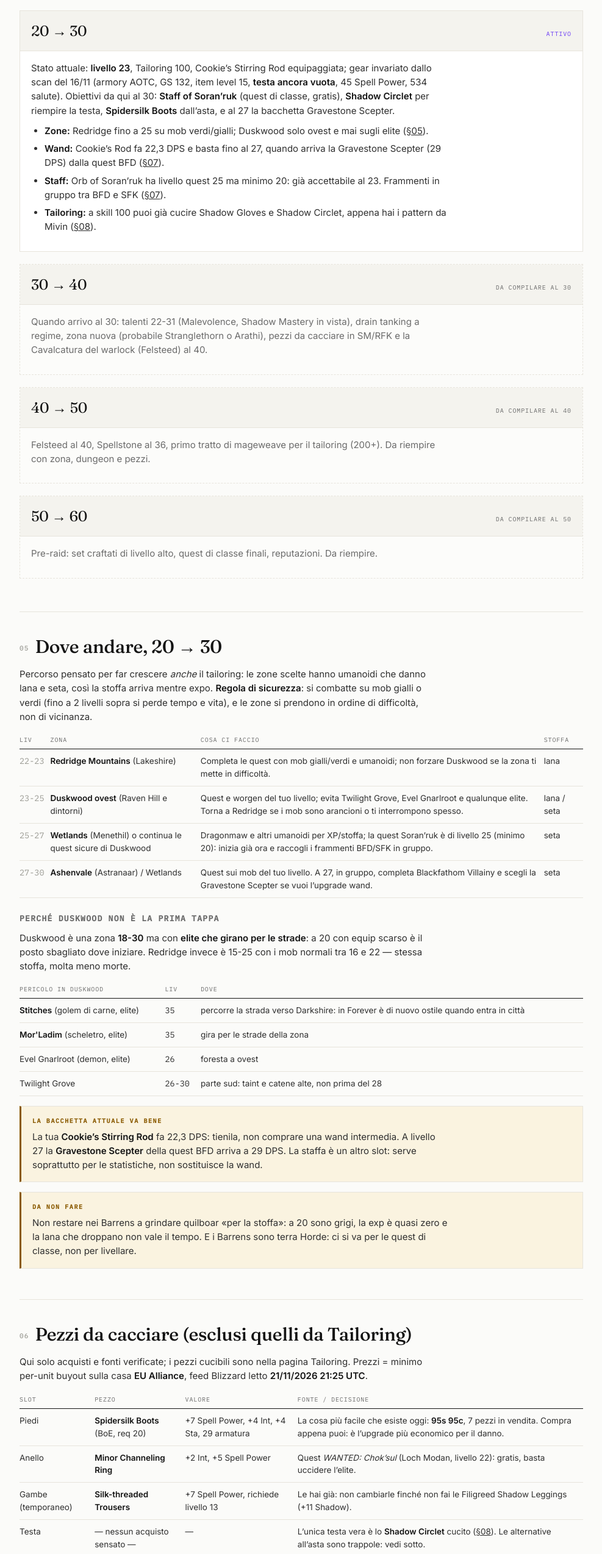
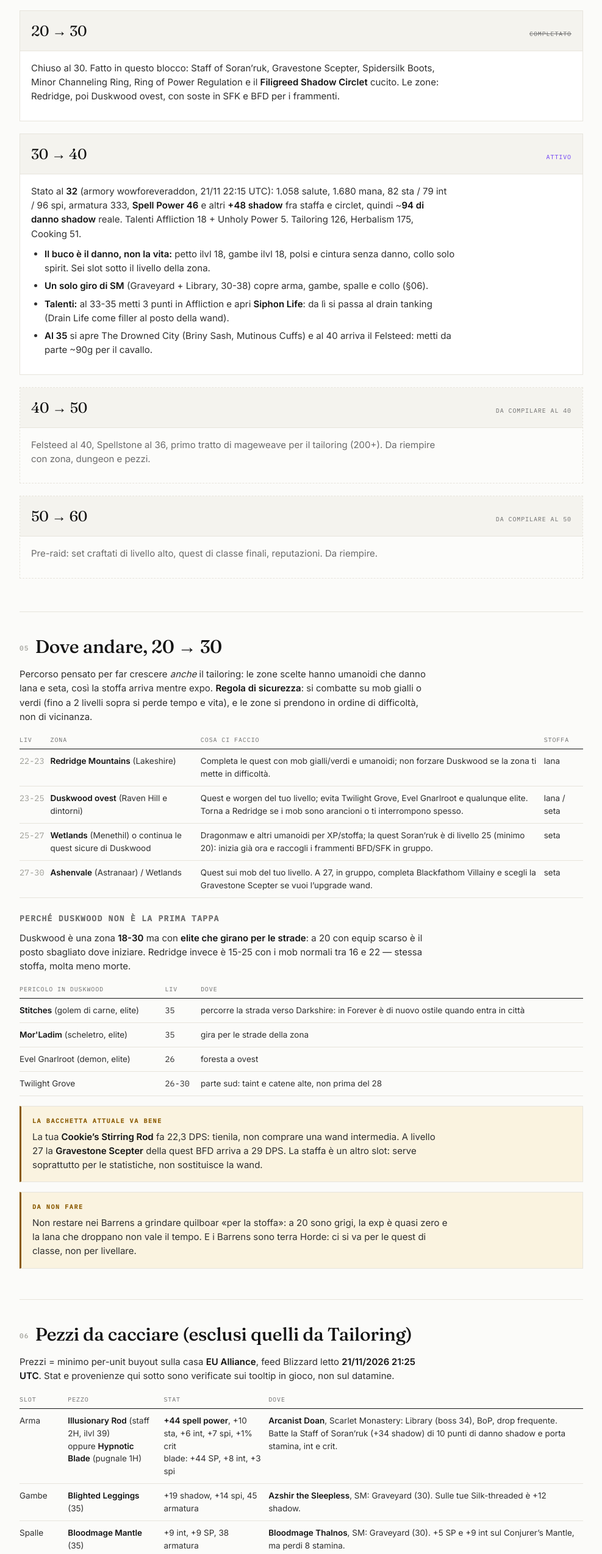
Before and after one commit to devbewill/html-notes, a plain HTML site: page notes/wow-forever-warlock/index.html in a window 1280 px wide. Shown: the part 2546-5095 px from the top of the page at 61% size, without its empty margins (146-1133 px from the left). Drawn offline with Linux system fonts and the light colour scheme.

Commit message:
wow-forever warlock: blocco 30-40 attivo al livello 32 — gear da Scarlet Monastery/Gnomeregan/RFK, taglie dungeon Forever, trappole verificate (Robe of Doan fire-only, City of Dalaran chiusa)

```diff
--- a/notes/wow-forever-warlock/index.html
+++ b/notes/wow-forever-warlock/index.html
@@ -70,6 +70,7 @@ li{margin:6px 0}
 .block-head .range{font-family:var(--serif);font-size:24px;color:var(--ink);letter-spacing:-.01em}
 .block-head .state{font:10px var(--mono);text-transform:uppercase;letter-spacing:.09em;color:var(--muted)}
 .block-head .state.live{color:var(--accent)}
+.block-head .state.done{color:var(--muted);text-decoration:line-through}
 .block-body{padding:6px 18px 18px}
 .block.draft{background:#fcfcfa;border-style:dashed}
 .block.draft .block-body p{color:var(--muted)}
@@ -191,22 +192,22 @@ footer a{color:var(--ink);text-decoration:none;border-bottom:1px solid var(--ink
   <p>La guida è fatta a blocchi: ogni 10 livelli se ne aggiunge uno con la stessa forma (zone, talenti, skill, pezzi da cacciare, armi, dungeon, checklist). I blocchi vecchi restano come storico.</p>
 
   <div class="block">
-    <div class="block-head"><span class="range">20 → 30</span><span class="state live">Attivo</span></div>
+    <div class="block-head"><span class="range">20 → 30</span><span class="state done">Completato</span></div>
     <div class="block-body">
-      <p>Stato attuale: <strong>livello 23</strong>, Tailoring 100, Cookie’s Stirring Rod equipaggiata; gear invariato dallo scan del 16/11 (armory AOTC, GS 132, item level 15, <strong>testa ancora vuota</strong>, 45 Spell Power, 534 salute). Obiettivi da qui al 30: <strong>Staff of Soran’ruk</strong> (quest di classe, gratis), <strong>Shadow Circlet</strong> per riempire la testa, <strong>Spidersilk Boots</strong> dall’asta, e al 27 la bacchetta Gravestone Scepter.</p>
-      <ul>
-        <li><strong>Zone:</strong> Redridge fino a 25 su mob verdi/gialli; Duskwood solo ovest e mai sugli elite (<a href="#zone">§05</a>).</li>
-        <li><strong>Wand:</strong> Cookie’s Rod fa 22,3 DPS e basta fino al 27, quando arriva la Gravestone Scepter (29 DPS) dalla quest BFD (<a href="#armi">§07</a>).</li>
-        <li><strong>Staff:</strong> Orb of Soran’ruk ha livello quest 25 ma minimo 20: già accettabile al 23. Frammenti in gruppo tra BFD e SFK (<a href="#armi">§07</a>).</li>
-        <li><strong>Tailoring:</strong> a skill 100 puoi già cucire Shadow Gloves e Shadow Circlet, appena hai i pattern da Mivin (<a href="#tailoring">§08</a>).</li>
-      </ul>
+      <p>Chiuso al 30. Fatto in questo blocco: Staff of Soran’ruk, Gravestone Scepter, Spidersilk Boots, Minor Channeling Ring, Ring of Power Regulation e il <strong>Filigreed Shadow Circlet</strong> cucito. Le zone: Redridge, poi Duskwood ovest, con soste in SFK e BFD per i frammenti.</p>
     </div>
   </div>
 
-  <div class="block draft">
-    <div class="block-head"><span class="range">30 → 40</span><span class="state">Da compilare al 30</span></div>
+  <div class="block">
+    <div class="block-head"><span class="range">30 → 40</span><span class="state live">Attivo</span></div>
     <div class="block-body">
-      <p>Quando arrivo al 30: talenti 22-31 (Malevolence, Shadow Mastery in vista), drain tanking a regime, zona nuova (probabile Stranglethorn o Arathi), pezzi da cacciare in SM/RFK e la Cavalcatura del warlock (Felsteed) al 40.</p>
+      <p>Stato al <strong>32</strong> (armory wowforeveraddon, 21/11 22:15 UTC): 1.058 salute, 1.680 mana, 82 sta / 79 int / 96 spi, armatura 333, <strong>Spell Power 46</strong> e altri <strong>+48 shadow</strong> fra staffa e circlet, quindi ~<strong>94 di danno shadow</strong> reale. Talenti Affliction 18 + Unholy Power 5. Tailoring 126, Herbalism 175, Cooking 51.</p>
+      <ul>
+        <li><strong>Il buco è il danno, non la vita:</strong> petto ilvl 18, gambe ilvl 18, polsi e cintura senza danno, collo solo spirit. Sei slot sotto il livello della zona.</li>
+        <li><strong>Un solo giro di SM</strong> (Graveyard + Library, 30-38) copre arma, gambe, spalle e collo (§06).</li>
+        <li><strong>Talenti:</strong> al 33-35 metti 3 punti in Affliction e apri <strong>Siphon Life</strong>: da lì si passa al drain tanking (Drain Life come filler al posto della wand).</li>
+        <li><strong>Al 35</strong> si apre The Drowned City (Briny Sash, Mutinous Cuffs) e al 40 arriva il Felsteed: metti da parte ~90g per il cavallo.</li>
+      </ul>
     </div>
   </div>
 
@@ -265,19 +266,25 @@ footer a{color:var(--ink);text-decoration:none;border-bottom:1px solid var(--ink
 
 <section id="pezzi">
   <h2><span>06</span>Pezzi da cacciare (esclusi quelli da Tailoring)</h2>
-  <p>Qui solo acquisti e fonti verificate; i pezzi cucibili sono nella pagina Tailoring. Prezzi = minimo per-unit buyout sulla casa <strong>EU Alliance</strong>, feed Blizzard letto <strong>21/11/2026 21:25 UTC</strong>.</p>
+  <p>Prezzi = minimo per-unit buyout sulla casa <strong>EU Alliance</strong>, feed Blizzard letto <strong>21/11/2026 21:25 UTC</strong>. Stat e provenienze qui sotto sono verificate sui tooltip in gioco, non sul datamine.</p>
   <div class="scroll">
   <table>
-    <thead><tr><th>Slot</th><th>Pezzo</th><th>Valore</th><th>Fonte / decisione</th></tr></thead>
+    <thead><tr><th>Slot</th><th>Pezzo</th><th>Stat</th><th>Dove</th></tr></thead>
     <tbody>
-      <tr><td>Piedi</td><td><strong>Spidersilk Boots</strong> (BoE, req 20)</td><td>+7 Spell Power, +4 Int, +4 Sta, 29 armatura</td><td>La cosa più facile che esiste oggi: <strong>95s 95c</strong>, 7 pezzi in vendita. Compra appena puoi: è l’upgrade più economico per il danno.</td></tr>
-      <tr><td>Anello</td><td><strong>Minor Channeling Ring</strong></td><td>+2 Int, +5 Spell Power</td><td>Quest <em>WANTED: Chok’sul</em> (Loch Modan, livello 22): gratis, basta uccidere l’elite.</td></tr>
-      <tr><td>Gambe (temporaneo)</td><td><strong>Silk-threaded Trousers</strong></td><td>+7 Spell Power, richiede livello 13</td><td>Le hai già: non cambiarle finché non fai le Filigreed Shadow Leggings (+11 Shadow).</td></tr>
-      <tr><td>Testa</td><td>— nessun acquisto sensato —</td><td>—</td><td>L’unica testa vera è lo <strong>Shadow Circlet</strong> cucito (<a href="#tailoring">§08</a>). Le alternative all’asta sono trappole: vedi sotto.</td></tr>
+      <tr><td>Arma</td><td><strong>Illusionary Rod</strong> (staff 2H, ilvl 39)<br>oppure <strong>Hypnotic Blade</strong> (pugnale 1H)</td><td><strong>+44 spell power</strong>, +10 sta, +6 int, +7 spi, +1% crit<br>blade: +44 SP, +8 int, +3 spi</td><td><strong>Arcanist Doan</strong>, Scarlet Monastery: Library (boss 34), BoP, drop frequente. Batte la Staff of Soran’ruk (+34 shadow) di 10 punti di danno shadow e porta stamina, int e crit.</td></tr>
+      <tr><td>Gambe</td><td><strong>Blighted Leggings</strong> (35)</td><td>+19 shadow, +14 spi, 45 armatura</td><td><strong>Azshir the Sleepless</strong>, SM: Graveyard (30). Sulle tue Silk-threaded è +12 shadow.</td></tr>
+      <tr><td>Spalle</td><td><strong>Bloodmage Mantle</strong> (35)</td><td>+9 int, +9 SP, 38 armatura</td><td><strong>Bloodmage Thalnos</strong>, SM: Graveyard (30). +5 SP e +9 int sul Conjurer’s Mantle, ma perdi 8 stamina.</td></tr>
+      <tr><td>Collo</td><td><strong>Scorn’s Icy Choker</strong> (35)</td><td>+7 SP, +6 int, +5 sta</td><td><strong>Trash di Scarlet Monastery</strong>, drop frequente: si prende senza boss. Il Giantstone Medallion dà solo spirit.</td></tr>
+      <tr><td>Polsi</td><td><strong>Spidertank Oilrag</strong> (34)</td><td>+9 SP, 22 armatura</td><td><strong>Electrocutioner 6000</strong>, Gnomeregan (29). I tuoi Shimmering Bracers non danno danno.</td></tr>
+      <tr><td>Vita</td><td><strong>Belt of Arugal</strong> (28)</td><td>+9 SP, +3 int, +5 spi</td><td><strong>Archmage Arugal</strong>, Shadowfang Keep. La Nightsky Sash dà int e sta ma zero danno.</td></tr>
+      <tr><td>Schiena</td><td><strong>Thornweaver Drape</strong> (30)</td><td>+7 SP, +6 spi, 24 armatura</td><td><strong>Roogug</strong>, Razorfen Kraul. +3 SP sulla Heavy Woolen Cloak.</td></tr>
+      <tr><td>Petto</td><td><strong>Beguiler Robes</strong> (34, BoE)</td><td>+12 int, +8 spi, +9 SP, 50 armatura</td><td>Drop in Scarlet Monastery. <strong>Non comprarla</strong>: all’asta sta 4g 79s per 9 punti di spell power.</td></tr>
+      <tr><td>Petto (ripiego)</td><td><strong>Necrology Robes</strong> (25)</td><td>+5 int, +3 sta, +14 shadow</td><td>Trash di Shadowfang Keep. All’asta costa 25g: prendila solo se esce in run.</td></tr>
     </tbody>
   </table>
   </div>
-  <p>Da non comprare (prezzi di oggi): <strong>Magician’s Mantle</strong> 3g 80s per +5 Spell Power · <strong>Necrology Robes</strong> 25g · <strong>Cowl of Necromancy</strong> 77s per 2 di armatura · <strong>Shadow Goggles</strong> (richiedono Ingegneria) · <strong>Ring of the Shadow</strong> (Shadow Resistance, non danno). La <strong>Heavy Woolen Cloak</strong> è cucibile da te: falla, non comprarla, se non hai già un mantello con più Spell Power.</p>
+  <p><strong>Da non prendere</strong>: <strong>Robe of Doan</strong> — il suggeritore dell’armory la segna come «+16 spell damage», ma il tooltip parla di <strong>+16 danni da Fuoco</strong>: per un Affliction è solo armatura e spirit. <strong>Violet Sorcerer’s Robes</strong> e <strong>Ephemeral Grips</strong> stanno in City of Dalaran (28-35), ma l’ingresso è lato Horde a Silverpine dietro un gate che chiede la <em>Dalaran Sewer Key</em> di fonte ignota. <strong>Briny Sash</strong> (+9 SP, +9 int) e <strong>Mutinous Cuffs</strong> (+7 SP, +7 sta) chiedono livello 35 e 34 in The Drowned City: prossimo giro.</p>
+  <p>Effetto del giro completo: danno shadow da <strong>~94 a ~149</strong>, armatura da 333 a ~390. Nessun pezzo si compra: sono BoP tranne i due petto BoE.</p>
 </section>
 
 <section id="armi">
@@ -289,7 +296,9 @@ footer a{color:var(--ink);text-decoration:none;border-bottom:1px solid var(--ink
     <tbody>
       <tr><td><strong>Cookie’s Stirring Rod</strong> <span class="pill">già equipaggiata</span></td><td>22,3 DPS; richiede 17. Effetto attuale: +25% Cooking speed (non Spell Power).</td><td>Da Cookie, Deadmines; BoP. È una buona wand per il 22: non comprare un upgrade intermedio.</td></tr>
       <tr><td><strong>Gravestone Scepter</strong> <span class="pill">wand</span></td><td>29 DPS, +3 Spirit, +6 Shadow Damage.</td><td>Reward a scelta di <em>Blackfathom Villainy</em>, quest di livello 27, BFD. A 27 falla in gruppo e scegli questa se vuoi aumentare il DPS della wand.</td></tr>
-      <tr><td><strong>Staff of Soran’ruk</strong> <span class="pill">staffa</span></td><td>21,2 DPS; +14 Stamina; +34 Shadow e +34 Fire damage; solo Warlock.</td><td>Reward della quest di classe <em>The Orb of Soran’ruk</em>: 3 frammenti da BFD + 1 Large Fragment da SFK. Falla appena puoi e scegli la staff, non l’Orb.</td></tr>
+      <tr><td><strong>Staff of Soran’ruk</strong> <span class="pill">equipaggiata</span></td><td>21,2 DPS; +14 Stamina; +34 Shadow e +34 Fire damage; solo Warlock.</td><td>Fatta. Al 34 è superata dal drop di Doan.</td></tr>
+      <tr><td><strong>Illusionary Rod</strong> <span class="pill">staff 2H · il prossimo passo</span></td><td><strong>+44 spell power</strong>, +10 Stamina, +6 Intellect, +7 Spirit, +1% crit; 25,7 DPS.</td><td><strong>Arcanist Doan, Scarlet Monastery: Library</strong> (boss 34, BoP, drop frequente). È +10 di danno shadow sulla Soran’ruk, più stamina e crit: prendila appena esce.</td></tr>
+      <tr><td><strong>Hypnotic Blade</strong> <span class="pill">pugnale 1H · alternativa</span></td><td><strong>+44 spell power</strong>, +8 Intellect, +3 Spirit; 17,5 DPS. Off hand libera.</td><td>Stesso boss, stesso drop table: se esce la blade e non la rod, va bene lo stesso (perdi 10 stamina, guadagni 2 int).</td></tr>
     </tbody>
   </table>
   </div>
@@ -300,8 +309,8 @@ footer a{color:var(--ink);text-decoration:none;border-bottom:1px solid var(--ink
 </section>
 
 <section id="tailoring">
-  <h2><span>08</span>Tailoring adesso: 100 → 125</h2>
-  <p>Stato aggiornato: Tailoring 100. A skill 100 puoi già cucire <strong>Shadow Gloves</strong> (skill 75) e <strong>Shadow Circlet</strong>: ForeverDB dà la ricetta del Circlet come «Tailoring 100 · giallo 125», quindi il numero utile è il primo. Ti serve solo il pattern da Mivin Shadowweave (Redridge 10.1 / 73.1, <strong>30 Merchant’s Favor</strong> per ricetta). Le <strong>Filigreed Shadow Leggings</strong> aspettano il pattern di Razorclaw the Butcher in Shadowfang Keep.</p>
+  <h2><span>08</span>Tailoring adesso: 126 → 150</h2>
+  <p>Stato aggiornato: Tailoring <strong>126</strong> (armory 21/11). A skill 100 hai già potuto cucire Shadow Gloves e Filigreed Shadow Circlet; oltre il 150 si passa alla fascia mageweave e i pezzi utili per l’equip arrivano dopo. L’<strong>Artisan (300)</strong> si allena al livello 35: da lì, e solo se ti serve, si compra stoffa per salire.</p>
   <div class="scroll">
   <table>
     <thead><tr><th>Pezzo</th><th>Stat</th><th>Materiali (prezzi 21/11 21:25 UTC)</th><th class="num">Costo</th></tr></thead>
@@ -331,9 +340,11 @@ footer a{color:var(--ink);text-decoration:none;border-bottom:1px solid var(--ink
   <table>
     <thead><tr><th>Dungeon</th><th class="num">Liv</th><th>Cosa ci prendo</th></tr></thead>
     <tbody>
-      <tr><td><strong>Blackfathom Deeps</strong> · Ashenvale</td><td class="num">20-27</td><td>Gravestone Scepter (quest), 3 Soran'ruk Fragment, seta</td></tr>
-      <tr><td><strong>Shadowfang Keep</strong> · Silverpine</td><td class="num">18-25</td><td>Large Soran'ruk Fragment, Necrology Robes dal trash, pattern Filigreed Shadow Leggings da Razorclaw the Butcher</td></tr>
-      <tr><td><strong>Razorfen Kraul</strong> · Barrens sud</td><td class="num">22-30</td><td>seta in quantità; non è la fonte del pattern delle Filigreed Shadow Leggings</td></tr>
+      <tr><td><strong>Scarlet Monastery</strong> · Tirisfal · 4 ali (Graveyard, Library, Armory, Cathedral)</td><td class="num">30-38</td><td>Il giro del blocco: Illusionary Rod e Hypnotic Blade da Doan (Library), Blighted Leggings da Azshir, Bloodmage Mantle da Thalnos (Graveyard), Scorn's Icy Choker dalla trash</td></tr>
+      <tr><td><strong>Gnomeregan</strong> · Dun Morogh</td><td class="num">29-38</td><td>Spidertank Oilrag (Electrocutioner 6000), Acidic Walkers, Electrocutioner Lagnut</td></tr>
+      <tr><td><strong>Razorfen Kraul</strong> · Barrens sud</td><td class="num">29-38</td><td>Thornweaver Drape e Batwing Mantle (Roogug, Blind Hunter), Swinetusk Shank (Agathelos)</td></tr>
+      <tr><td><strong>Shadowfang Keep</strong> · Silverpine</td><td class="num">20-30</td><td>Belt of Arugal (Arugal), Necrology Robes dal trash, pattern delle Filigreed Shadow Leggings (Razorclaw the Butcher)</td></tr>
+      <tr><td><strong>Blackfathom Deeps</strong> · Ashenvale</td><td class="num">24-32</td><td>Ghamoo-ra's Bind, Gaze Dreamer Pants (Twilight Lord Kelris)</td></tr>
       <tr><td><strong>The Deadmines</strong> · Westfall</td><td class="num">17-22</td><td>Lookie's Spyglass da Cookie (solo se ci passi)</td></tr>
       <tr><td>Hall of Thanes · Ironforge</td><td class="num">13-18</td><td>Golemheart Stave, Robes of the Disgraced Thane, Aetherwisp Bracers, Ephemeral Choker — se non l'ho già fatto</td></tr>
     </tbody>
@@ -342,16 +353,14 @@ footer a{color:var(--ink);text-decoration:none;border-bottom:1px solid var(--ink
 </section>
 
 <section id="checklist">
-  <h2><span>10</span>Checklist 23 → 30</h2>
+  <h2><span>10</span>Checklist 32 → 40</h2>
   <ol class="steps">
-    <li><strong>Pet:</strong> in solo esci col Voidwalker e usa Torment come taunt; Consume Shadows fra i pull. Se i mob ti girano addosso, il problema non è l’equip.</li>
-    <li><strong>Quest di classe:</strong> prendi <em>The Orb of Soran’ruk</em> da Doan Karhan (Barrens 49.2 / 57.2) e cerca gruppo per BFD (3 frammenti) + SFK (1 Large): la staffa è gratis ed è il più grande salto di stat del blocco.</li>
-    <li><strong>AH, 96s:</strong> Spidersilk Boots, +7 Spell Power. È l’acquisto più conveniente che hai adesso.</li>
-    <li><strong>Pattern da Mivin</strong> (Redridge 10.1 / 73.1, 30 Merchant’s Favor l’uno): Shadow Gloves e Shadow Circlet, poi cucili a skill 100 (~8g di materiali con la dye a 88s).</li>
-    <li><strong>SFK in gruppo:</strong> Razorclaw the Butcher per il pattern Filigreed Shadow Leggings (+11 shadow sulle gambe).</li>
-    <li><strong>Quest gratis:</strong> WANTED: Chok’sul (Loch Modan) per il Minor Channeling Ring, +5 Spell Power.</li>
-    <li><strong>Al 27:</strong> Blackfathom Villainy in gruppo, scegli Gravestone Scepter; non vendere Cookie’s Rod prima di averla equipaggiata.</li>
-    <li><strong>Al 30:</strong> Siphon Life, Soul Siphon, e si apre il blocco 30–40.</li>
+    <li><strong>Un giro di Scarlet Monastery</strong> (Graveyard + Library, 30-38): Doan per Illusionary Rod, Azshir per le Blighted Leggings, Thalnos per il Bloodmage Mantle, e il collo dalla trash. Quattro slot in una serata.</li>
+    <li><strong>Gnomeregan</strong> per Electrocutioner 6000 → Spidertank Oilrag ai polsi.</li>
+    <li><strong>SFK</strong> per Arugal → Belt of Arugal; <strong>RFK</strong> per Roogug → Thornweaver Drape.</li>
+    <li><strong>Talenti 33-35:</strong> 3 punti in Affliction e apri <strong>Siphon Life</strong>. Da qui Drain Life diventa il filler al posto della bacchetta.</li>
+    <li><strong>Al 35:</strong> The Drowned City (Briny Sash +9 SP +9 int, Mutinous Cuffs dalla quest) e Artisan Tailoring (skill 300).</li>
+    <li><strong>Al 40:</strong> Felsteed, ~90g da parte. E si apre il blocco 40-50.</li>
   </ol>
 </section>
 
```
